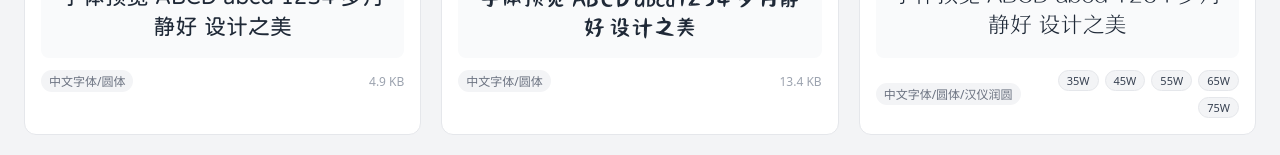
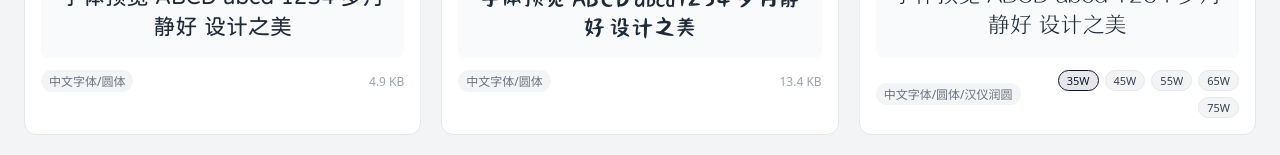
Before and after one commit to arnoliudaxia/font-showcase, a Vue app: page / in a window 1280 px wide. Shown: the part 580-735 px from the top of the page. Built offline with nearby package versions, Linux system fonts and the light colour scheme; a web font is replaced by a local one.

Commit message:
多字重合并预览

```diff
--- a/src/components/FontCard.vue
+++ b/src/components/FontCard.vue
@@ -1,5 +1,5 @@
 <script setup>
-import { ref, onMounted, computed } from 'vue'
+import { ref, onMounted, computed, watch } from 'vue'
 
 const props = defineProps({
   font: {
@@ -14,8 +14,16 @@ const props = defineProps({
 
 const loaded = ref(false)
 const error = ref(false)
+const activePreviewKey = ref(defaultPreviewKey())
+let loadRequestId = 0
 
-const fontFaceName = computed(() => `Font-${props.font.id}`)
+const activePreviewItem = computed(() => {
+  return props.font.variants?.find((variant) => variantKey(variant) === activePreviewKey.value) || props.font
+})
+const fontFaceName = computed(() => {
+  const key = activePreviewItem.value.subsetPath || activePreviewItem.value.name
+  return `Font-${props.font.id}-${hashString(key)}`
+})
 const fontFamilyStyle = computed(() => loaded.value ? `"${fontFaceName.value}"` : 'sans-serif')
 const previewContent = computed(() => {
   if (props.font.supportsChinese !== false) return props.previewText
@@ -83,18 +91,60 @@ function downloadFontFiles() {
   })
 }
 
-onMounted(() => {
-  const fontUrl = import.meta.env.BASE_URL + props.font.subsetPath
+function hashString(value) {
+  let hash = 0
+  for (let i = 0; i < value.length; i += 1) {
+    hash = ((hash << 5) - hash + value.charCodeAt(i)) | 0
+  }
+  return Math.abs(hash).toString(36)
+}
+
+function variantKey(variant) {
+  return `${variant.name}|${variant.subsetPath}`
+}
+
+function defaultPreviewKey() {
+  const matchingVariant = props.font.variants?.find((variant) => {
+    return variant.subsetPath === props.font.subsetPath && variant.originalPath === props.font.originalPath
+  })
+  return variantKey(matchingVariant || props.font)
+}
+
+function selectPreviewVariant(variant) {
+  activePreviewKey.value = variantKey(variant)
+}
+
+function loadPreviewFont() {
+  const currentRequestId = ++loadRequestId
+  loaded.value = false
+  error.value = false
+
+  const fontUrl = import.meta.env.BASE_URL + activePreviewItem.value.subsetPath
   const ff = new FontFace(fontFaceName.value, `url("${fontUrl}")`)
   ff.load()
     .then((loadedFace) => {
+      if (currentRequestId !== loadRequestId) return
       document.fonts.add(loadedFace)
       loaded.value = true
     })
     .catch((err) => {
-      console.error('Font load error:', props.font.name, err)
+      if (currentRequestId !== loadRequestId) return
+      console.error('Font load error:', activePreviewItem.value.name, err)
       error.value = true
     })
+}
+
+watch(
+  () => props.font.id,
+  () => {
+    activePreviewKey.value = defaultPreviewKey()
+  }
+)
+
+watch(activePreviewKey, loadPreviewFont)
+
+onMounted(() => {
+  loadPreviewFont()
 })
 </script>
 
@@ -133,17 +183,17 @@ onMounted(() => {
     <div class="card-footer">
       <span class="font-meta">{{ font.category }}</span>
       <div v-if="font.variants?.length" class="variant-list">
-        <a
+        <button
           v-for="v in font.variants"
           :key="v.name"
+          type="button"
           class="variant-pill"
-          :href="v.originalPath"
-          :download="fontDownloadName(v)"
-          :title="`下载 ${v.name}`"
-          @click.stop
+          :class="{ active: activePreviewKey === variantKey(v) }"
+          :title="`预览 ${v.name}`"
+          @click.stop="selectPreviewVariant(v)"
         >
           {{ v.weight }}
-        </a>
+        </button>
       </div>
       <span v-else class="font-meta">{{ fontSize }}</span>
     </div>
@@ -272,6 +322,8 @@ onMounted(() => {
 }
 
 .variant-pill {
+  appearance: none;
+  font-family: inherit;
   font-size: 11px;
   color: #374151;
   background: #f3f4f6;
@@ -281,10 +333,17 @@ onMounted(() => {
   text-decoration: none;
   transition: background 0.15s, border-color 0.15s;
   white-space: nowrap;
+  cursor: pointer;
 }
 
-.variant-pill:hover {
+.variant-pill:hover,
+.variant-pill.active {
   background: #e5e7eb;
   border-color: #d1d5db;
 }
+
+.variant-pill.active {
+  color: #111827;
+  border-color: #111827;
+}
 </style>
```
Also changed, not shown: 1 other file (tests, documents, lock files or other folders).
